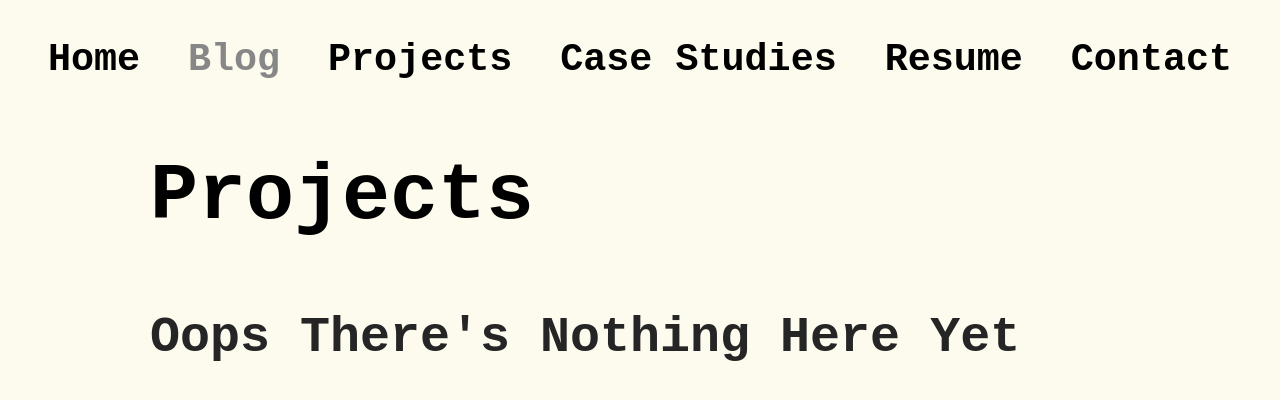
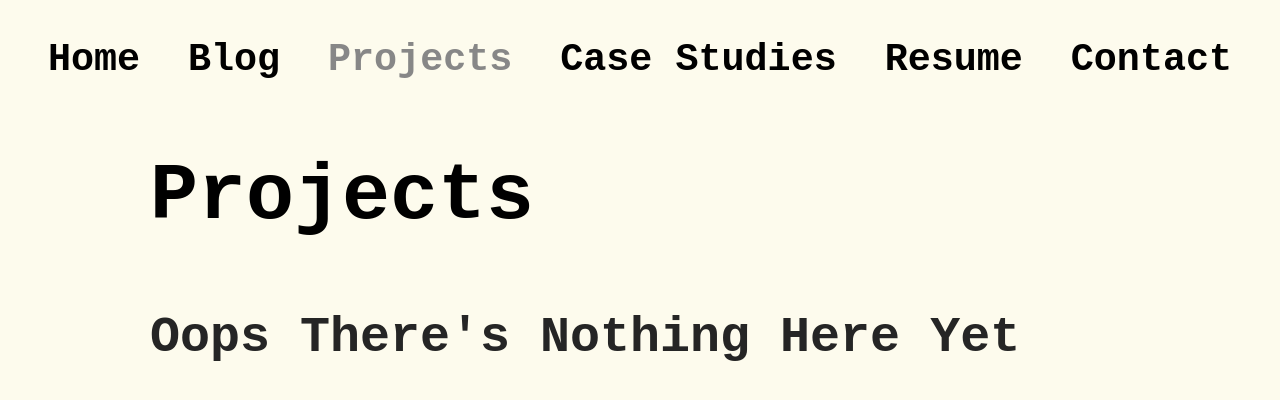
Before and after one commit to delonchan/delonswebsite, a plain HTML site: page projects.html in a window 1280 px wide. Drawn offline with Linux system fonts and the light colour scheme.

Commit message:
Fixes
fixes

```diff
--- a/caseStudiesStyles.css
+++ b/caseStudiesStyles.css
@@ -46,7 +46,7 @@ a:hover {
    margin: 67px 0px 47px 0px;
 }
 
-#nav-link-blog {
+#nav-link-case-studies {
     color: #878787;
 }
 
--- a/projectStyles.css
+++ b/projectStyles.css
@@ -46,7 +46,7 @@ a:hover {
    margin: 67px 0px 47px 0px;
 }
 
-#nav-link-blog {
+#nav-link-projects {
     color: #878787;
 }
 
```
